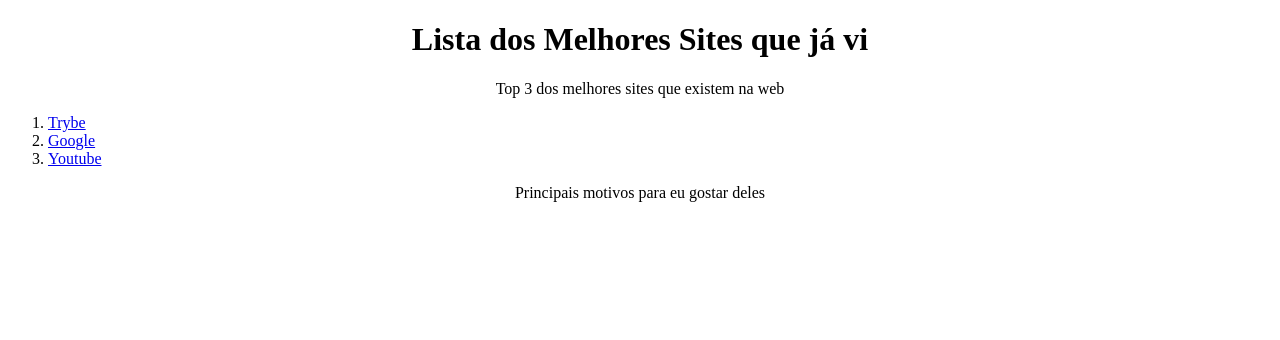
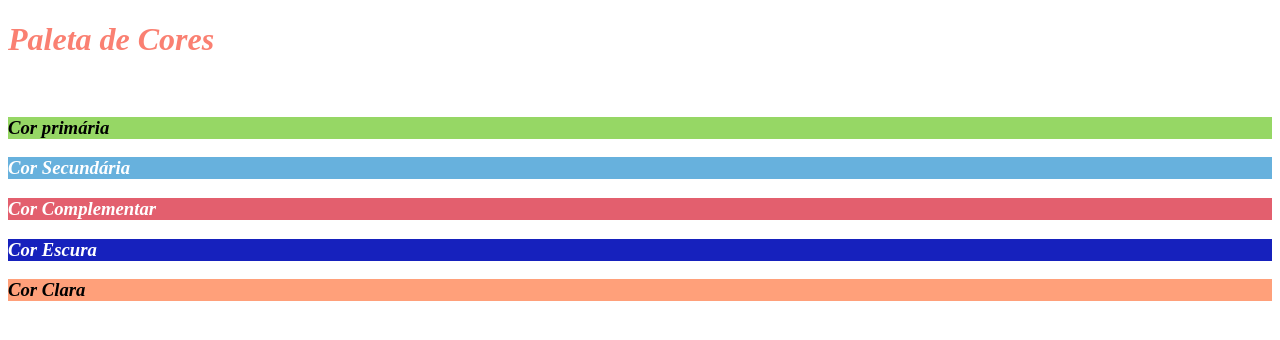
Before and after one commit to gabrielcmm/trybe-exercicios, a plain HTML site: page 1.fundamentos/secao-02-introducao-a-html-e-css/dia-03-html-e-css-seletores-e-posicionamento/index.html in a window 1280 px wide. Drawn offline with Linux system fonts and the light colour scheme.

Commit message:
Ex 2 Agrupamento de  Seletores, Foguete

```diff
--- a/1.fundamentos/secao-02-introducao-a-html-e-css/dia-03-html-e-css-seletores-e-posicionamento/index.html
+++ b/1.fundamentos/secao-02-introducao-a-html-e-css/dia-03-html-e-css-seletores-e-posicionamento/index.html
@@ -8,13 +8,22 @@
     <title>Agrupando Seletores</title>
 </head>
 <body>
-    <h1>Lista dos Melhores Sites que já vi</h1>
-    <p>Top 3 dos melhores sites que existem na web</p>
-    <ol>
-        <li><a href="https://app.betrybe.com">Trybe</a></li>
-        <li><a href="https://www.google.com.br">Google</a></li>
-        <li><a href="https://www.youtube.com">Youtube</a></li>
-    </ol>
-    <p>Principais motivos para eu gostar deles</p>
+    <h1 class="fonte_salmao">Paleta de Cores</h1>
+    <p>Vamos criar uma paleta de cores com as divs abaixo:</p>
+    <div class="color1 fonte_preta">
+      <h3>Cor primária</h3>
+    </div>
+    <div class="color2">
+      <h3>Cor Secundária</h3>
+    </div>
+    <div class="color3">
+      <h3>Cor Complementar</h3>
+    </div>
+    <div class="color4">
+      <h3>Cor Escura</h3>
+    </div>
+    <div class="color5 fonte_preta">
+      <h3>Cor Clara</h3>
+    </div>
 </body>
 </html>
--- a/1.fundamentos/secao-02-introducao-a-html-e-css/dia-03-html-e-css-seletores-e-posicionamento/style.css
+++ b/1.fundamentos/secao-02-introducao-a-html-e-css/dia-03-html-e-css-seletores-e-posicionamento/style.css
@@ -1,14 +1,38 @@
-h1, p{
-    text-align: center;
+body{
+    color: white;
 }
 
-li:hover{
-    background-color: seagreen;
-    padding: 3px;
-    border-radius: 20px;
+div:hover{
+    border: 1px solid red;
 }
 
-li:active{
-    font-family: monospace;
-    transition: ease-in-out;
+h1, h3{
+    font-style: italic;
 }
+
+.color1{
+    background-color: #96d765;
+}
+
+.color2{
+    background-color: #67b1dd;
+}
+
+.color3{
+    background-color: #e35f6e;
+}
+.color4{
+    background-color: #1621bd;
+}
+
+.color5{
+    background-color: lightsalmon;
+}
+
+.fonte_preta{
+    color: black;
+}
+
+.fonte_salmao{
+    color: salmon;
+}
```
